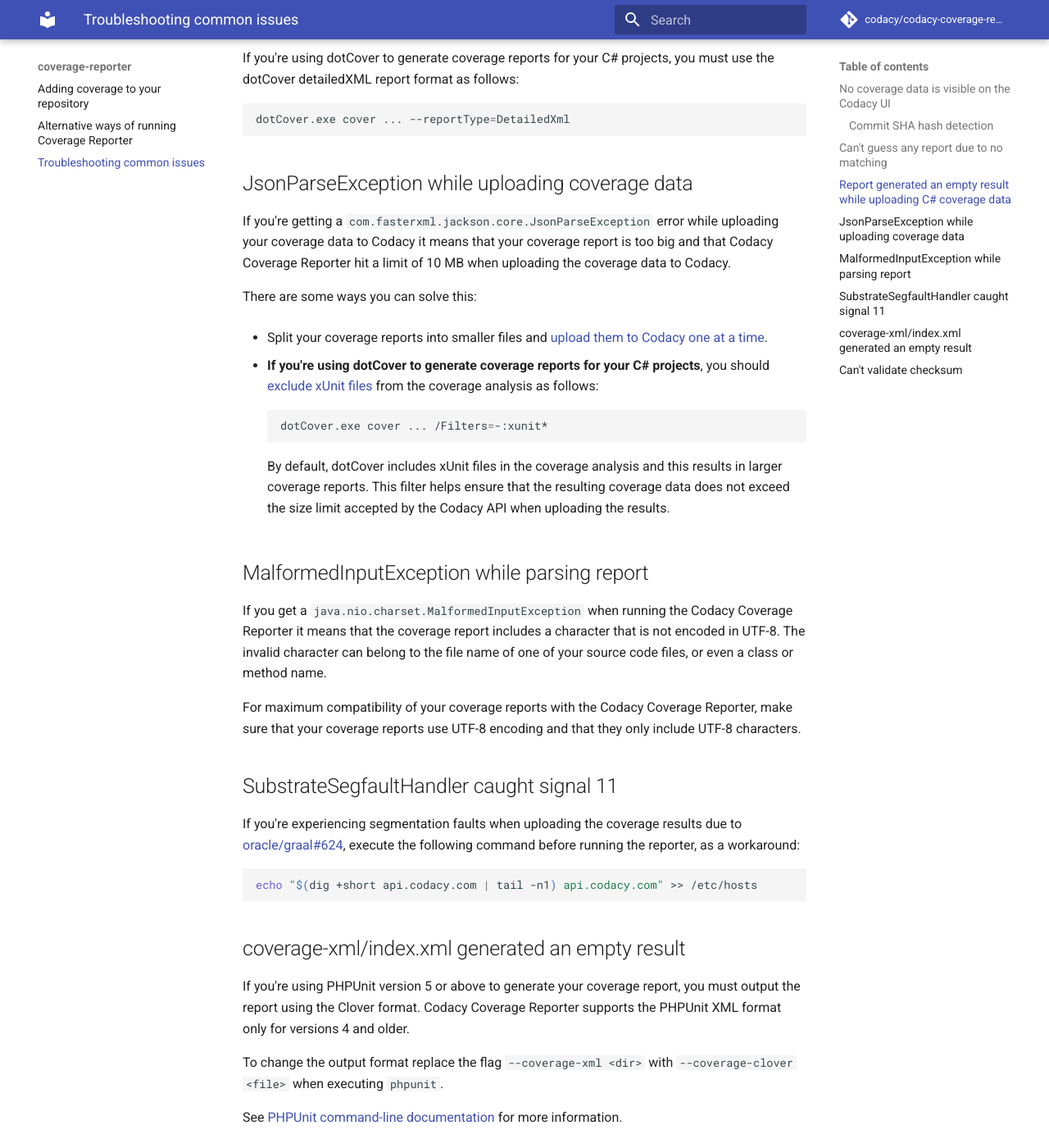
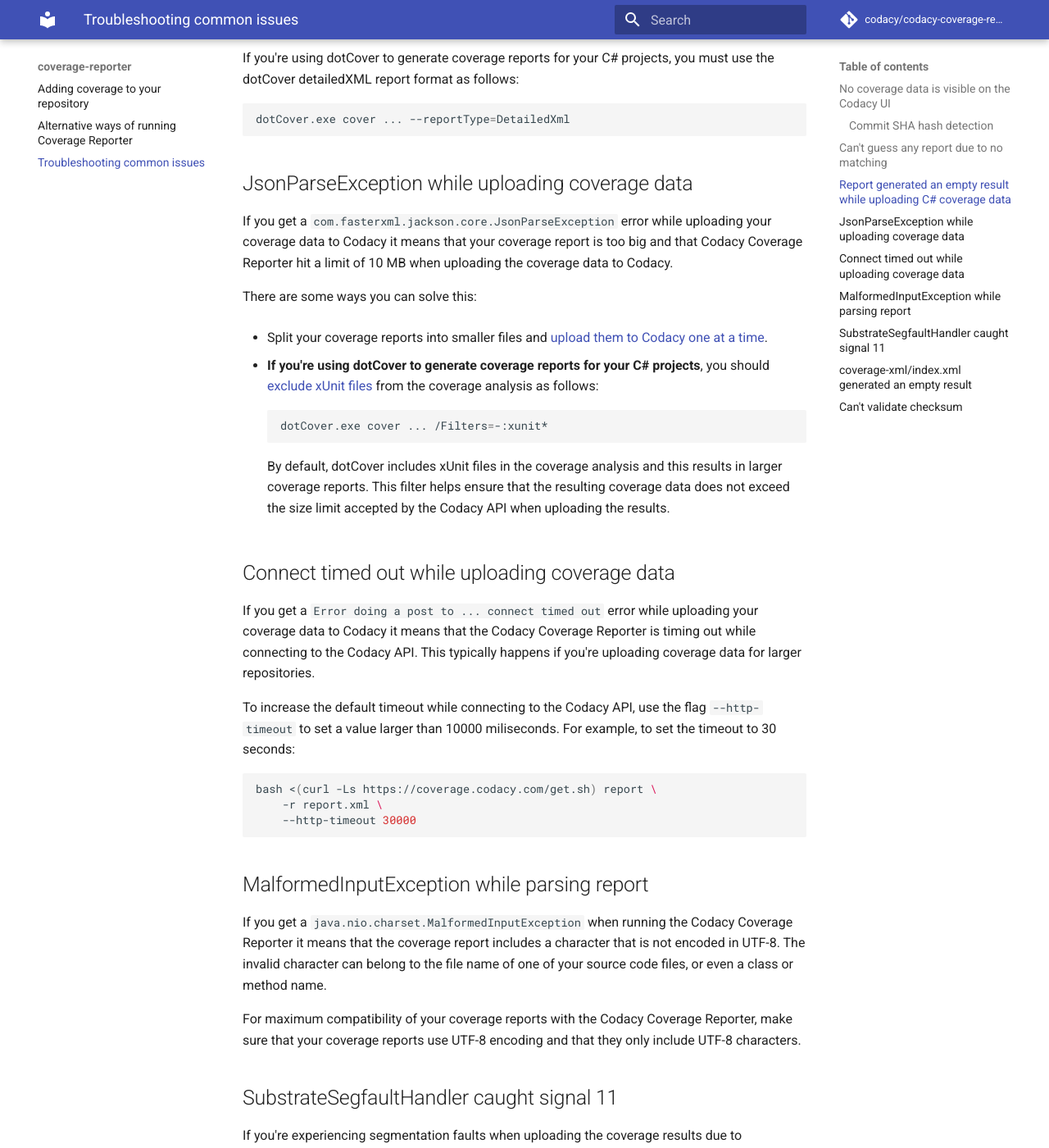
Before and after one commit to codacy/codacy-coverage-reporter, an MkDocs documentation site: the page built from docs/troubleshooting-common-issues.md, in a window 1280 px wide and 1400 px high, scrolled down 2240 px. Shown: the whole window at 82% size. Built offline with MkDocs 1.6.1 and Material for MkDocs 9.7.7, drawn with Linux system fonts in a browser that asks for light colours; comment, search, counter and statistics services are not loaded.

Commit message:
doc: Add troubleshooting for "connect timed out" error DOCS-381 CY-6072

````diff
--- a/docs/troubleshooting-common-issues.md
+++ b/docs/troubleshooting-common-issues.md
@@ -76,7 +76,7 @@
 
 ## JsonParseException while uploading coverage data
 
-If you're getting a `com.fasterxml.jackson.core.JsonParseException` error while uploading your coverage data to Codacy it means that your coverage report is too big and that Codacy Coverage Reporter hit a limit of 10 MB when uploading the coverage data to Codacy.
+If you get a `com.fasterxml.jackson.core.JsonParseException` error while uploading your coverage data to Codacy it means that your coverage report is too big and that Codacy Coverage Reporter hit a limit of 10 MB when uploading the coverage data to Codacy.
 
 There are some ways you can solve this:
 
@@ -89,6 +89,18 @@
     ```
 
     By default, dotCover includes xUnit files in the coverage analysis and this results in larger coverage reports. This filter helps ensure that the resulting coverage data does not exceed the size limit accepted by the Codacy API when uploading the results.
+
+## Connect timed out while uploading coverage data
+
+If you get a `Error doing a post to ... connect timed out` error while uploading your coverage data to Codacy it means that the Codacy Coverage Reporter is timing out while connecting to the Codacy API. This typically happens if you're uploading coverage data for larger repositories.
+
+To increase the default timeout while connecting to the Codacy API, use the flag `--http-timeout` to set a value larger than 10000 miliseconds. For example, to set the timeout to 30 seconds:
+
+```bash
+bash <(curl -Ls https://coverage.codacy.com/get.sh) report \
+    -r report.xml \
+    --http-timeout 30000
+```
 
 ## MalformedInputException while parsing report
 
````
